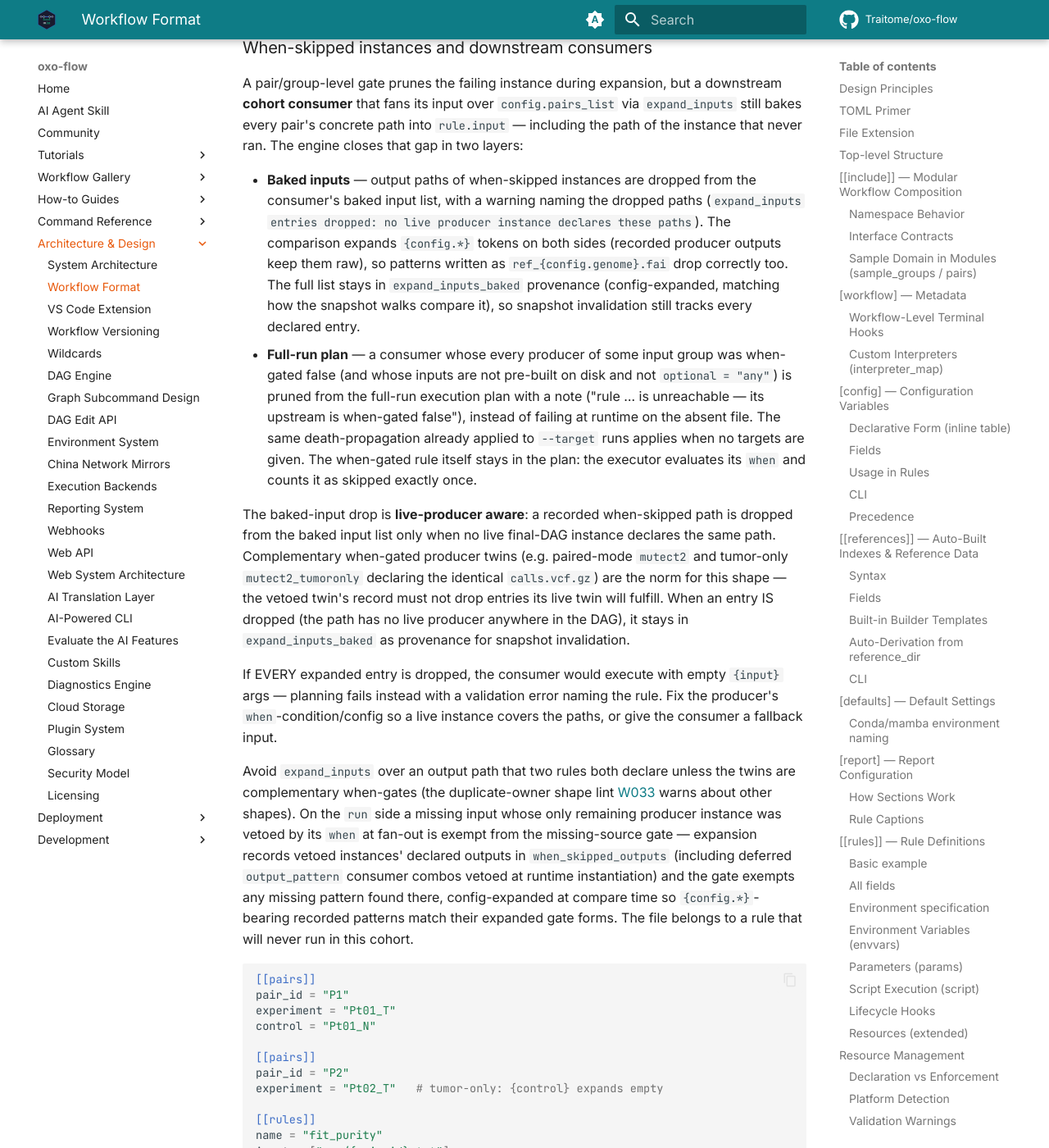
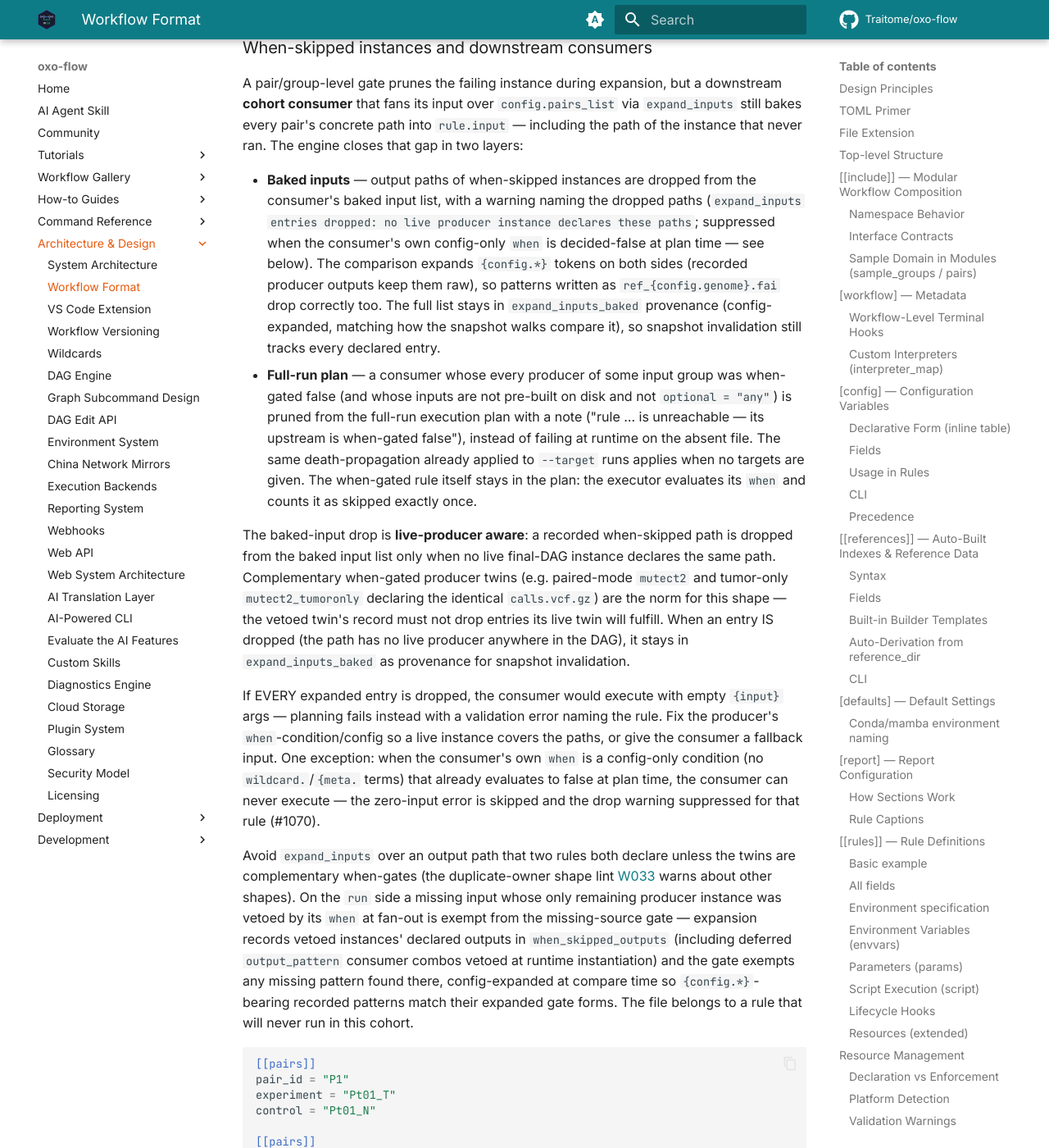
Before and after one commit to Traitome/oxo-flow, an MkDocs documentation site: the page built from docs/guide/src/reference/workflow-format.md, in a window 1280 px wide and 1400 px high, scrolled down 68805 px. Shown: the whole window at 82% size. Built offline with MkDocs 1.6.1 and Material for MkDocs 9.7.7, drawn with Linux system fonts in a browser that asks for light colours; comment, search, counter and statistics services are not loaded; the version menu is left out.

Commit message:
docs: note decided-false consumer skip for expand_inputs zero-input guard (#1070)
The whole-branch review found the workflow-format reference described the
zero-input validation error and drop warning unconditionally; after the
#1070 fix both are skipped when the consumer's own config-only when is
decided-false at plan time. Document the exception.

Co-Authored-By: Claude Code <noreply@anthropic.com>

```diff
--- a/docs/guide/src/reference/workflow-format.md
+++ b/docs/guide/src/reference/workflow-format.md
@@ -2636,7 +2636,8 @@ The engine closes that gap in two layers:
 - **Baked inputs** — output paths of when-skipped instances are dropped
   from the consumer's baked input list, with a warning naming the dropped
   paths (`expand_inputs entries dropped: no live producer instance
-  declares these paths`). The comparison expands `{config.*}` tokens on both
+  declares these paths`; suppressed when the consumer's own config-only
+  `when` is decided-false at plan time — see below). The comparison expands `{config.*}` tokens on both
   sides (recorded producer outputs keep them raw), so patterns written as
   `ref_{config.genome}.fai` drop correctly too. The full list stays in
   `expand_inputs_baked` provenance (config-expanded, matching how the
@@ -2664,7 +2665,11 @@ stays in `expand_inputs_baked` as provenance for snapshot invalidation.
 If EVERY expanded entry is dropped, the consumer would execute with empty
 `{input}` args — planning fails instead with a validation error naming the
 rule. Fix the producer's `when`-condition/config so a live
-instance covers the paths, or give the consumer a fallback input.
+instance covers the paths, or give the consumer a fallback input. One
+exception: when the consumer's own `when` is a config-only condition (no
+`wildcard.`/`{meta.` terms) that already evaluates to false at plan time,
+the consumer can never execute — the zero-input error is skipped and the
+drop warning suppressed for that rule (#1070).
 
 Avoid `expand_inputs` over an output path that two rules both declare
 unless the twins are complementary when-gates (the duplicate-owner shape
```
